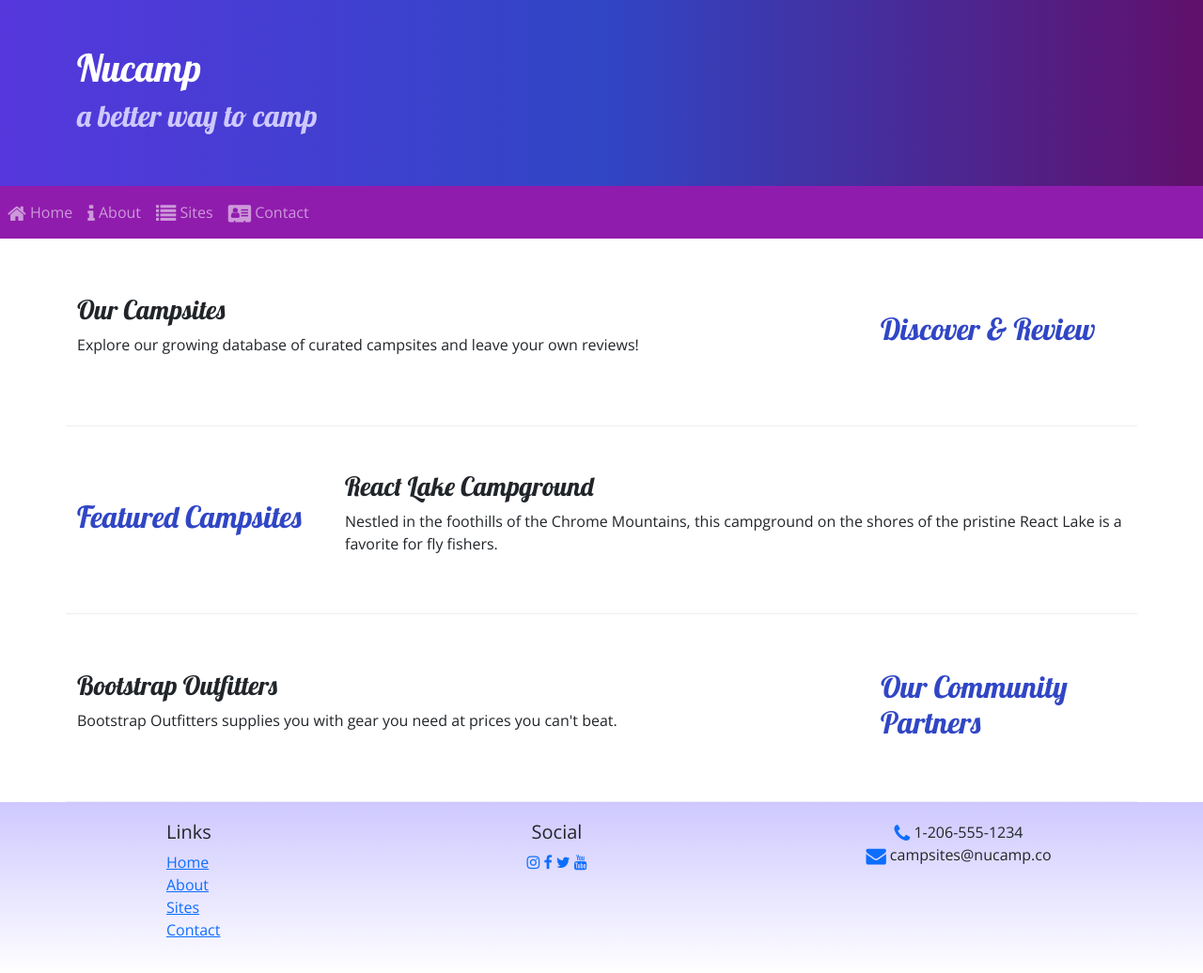
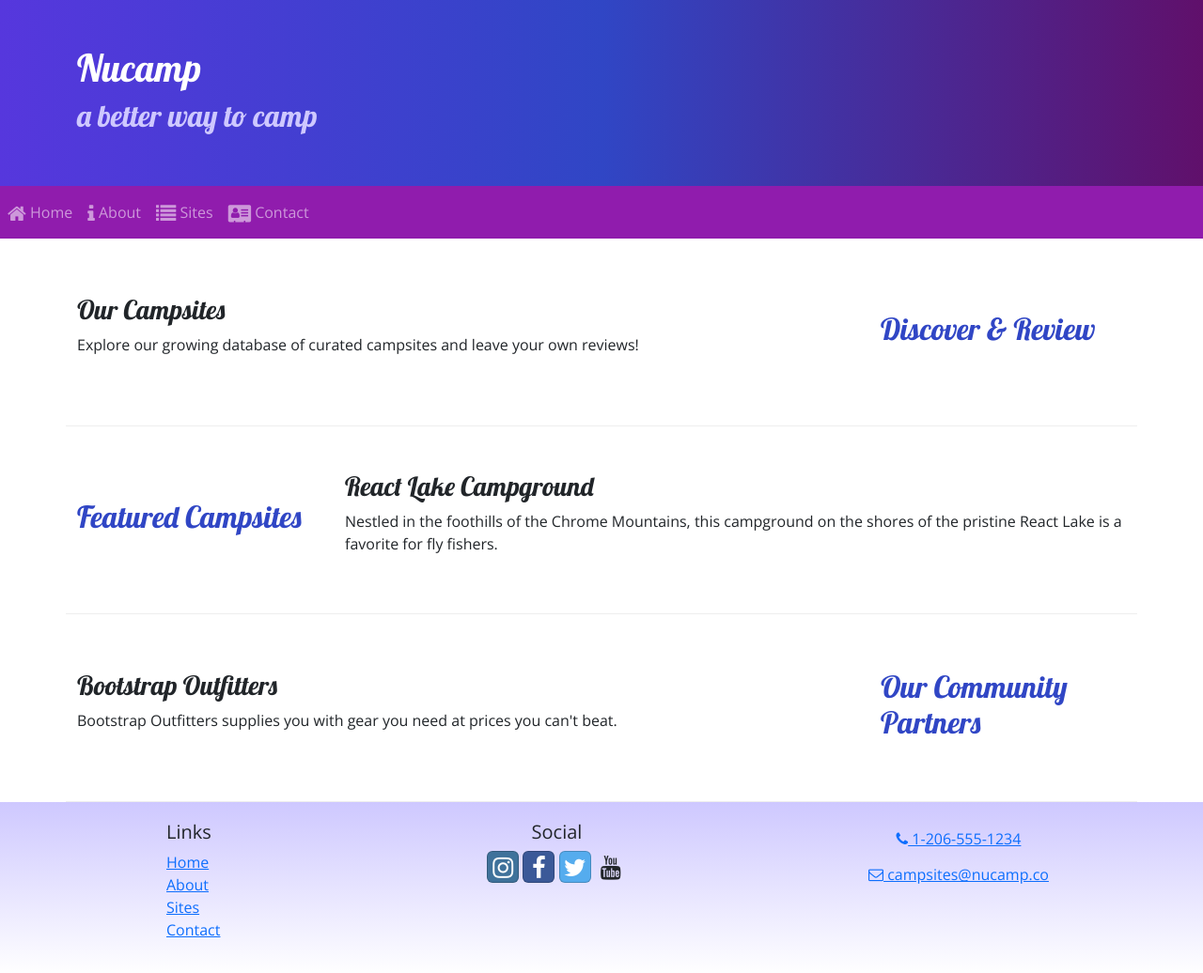
Before and after one commit to sharon-f-lewis/nu3campsite, a website: page index.html in a window 1280 px wide. Shown: the whole page at 94% size. Drawn offline with nearby package versions, Linux system fonts and the light colour scheme.

Commit message:
Syncronize footer

```diff
--- a/index.html
+++ b/index.html
@@ -41,11 +41,12 @@
         <li class='navbar-item'><a href='#' class='nav-link'><i class='fa fa-list fa-lg'></i> Sites</a></li>
         <li class='navbar-item'><a href='contactus.html' class='nav-link'><i class='fa fa-address-card fa-lg'></i> Contact</a></li>
       </ul>
-    </div>
+    </div> <!-- end collapse -->
   </nav>
 
   <!-- Page Content -->
   <div class='container'>
+    <!-- Row 1 - Discover & Review -->
     <div class='row row-content align-items-center'>
       <div class='col-sm-4 col-md-3 order-sm-last'>
         <h2 class='text-sm-right'>Discover & Review</h2>
@@ -56,6 +57,7 @@
       </div> <!-- end col -->
     </div> <!-- end row -->
 
+    <!-- Row 2 - Featured Campsites -->
     <div class='row row-content align-items-center'>
       <div class='col-sm-4 col-md-3'>
         <h2 class='text-sm-right'>Featured Campsites</h2>
@@ -66,6 +68,7 @@
       </div> <!-- end col -->
     </div> <!-- end row -->
 
+    <!-- Row 3 - Our Community Partners -->
     <div class='row row-content align-items-center'>
       <div class='col-sm-4 col-md-3 order-sm-last'>
         <h2 class='text-sm-right'>Our Community Partners</h2>
@@ -80,6 +83,7 @@
   <footer>
     <div class='container'>
       <div class='row'>
+        <!-- Column 1 - Internal Links -->
         <div class='col-4 col-sm-2 offset-1'>
           <h5>Links</h5>
           <ul class='list-unstyled'>
@@ -89,16 +93,18 @@
             <li><a href='contactus.html'>Contact</a></li>
           </ul>
         </div> <!-- end col -->
+        <!-- Column 2 - Social Links -->
         <div class='col-6 col-sm-5 text-center'>
           <h5>Social</h5>
-          <a href='http://instagram.com/'><i class='fa fa-instagram'></i></a>
-          <a href='http://facebook.com/'><i class='fa fa-facebook'></i></a>
-          <a href='http://twitter.com/'><i class='fa fa-twitter'></i></a>
-          <a href='http://youtube.com/'><i class='fa fa-youtube'></i></a>
+          <a class='btn btn-social-icon btn-instagram' href='http://instagram.com/'><i class='fa fa-instagram'></i></a>
+          <a class='btn btn-social-icon btn-facebook' href='http://facebook.com/'><i class='fa fa-facebook'></i></a>
+          <a class='btn btn-social-icon btn-twitter' href='http://twitter.com/'><i class='fa fa-twitter'></i></a>
+          <a class='btn btn-social-icon btn-youtube' href='http://youtube.com/'><i class='fa fa-youtube'></i></a>
         </div> <!-- end col -->
+        <!-- Column 3 - Contact links -->
         <div class='col-sm-4 text-center'>
-          <i class='fa fa-phone fa-lg text-primary'></i> 1-206-555-1234<br />
-          <i class='fa fa-envelope fa-lg text-primary'></i> campsites@nucamp.co
+          <a role='button' class='btn btn-link' href-'tel:+12065551234'><i class='fa fa-phone'></i> 1-206-555-1234<br></a>
+          <a role='button' class='btn btn-link' href='mailto:campsites@nucamp.co'><i class='fa fa-envelope-o'></i> campsites@nucamp.co</a>
         </div> <!-- end col -->
       </div> <!-- end row -->
     </div> <!-- end container-->
```
Also changed, not shown: aboutus.html (+9 -6 lines), contactus.html (+7 -2 lines).
